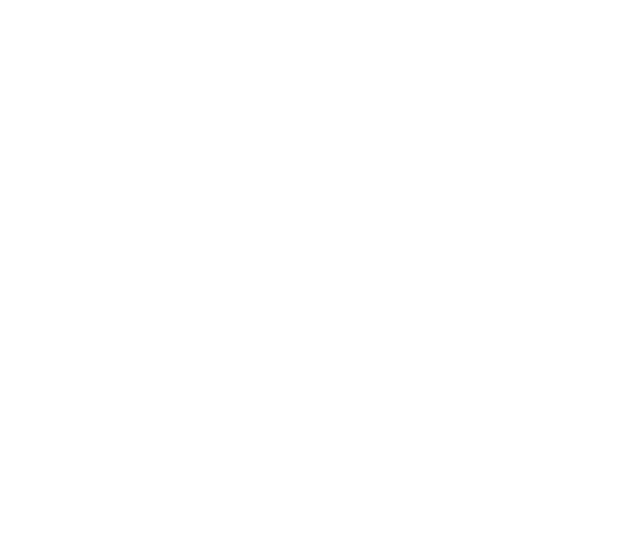
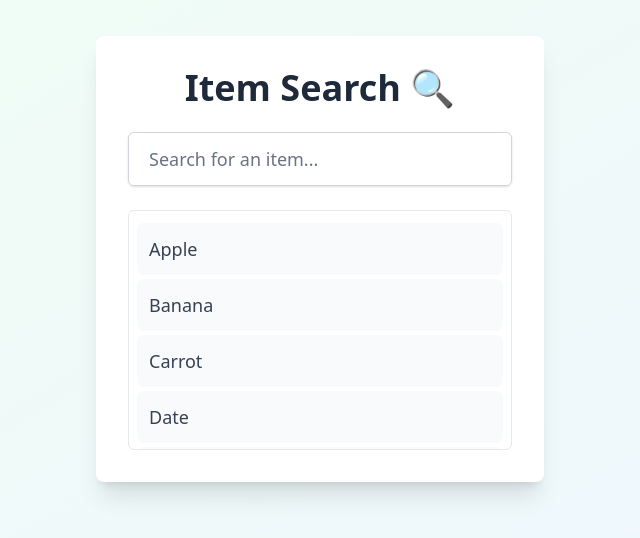
Before and after one commit to patel192/React-Practice, a React (Vite) app: page / in a window 1280 px wide. Shown: the part 4828-5366 px from the top of the page, without its empty margins (320-960 px from the left). Before the commit the page ends 4800 px from the top, so only its background shows below. Built offline with nearby package versions, Linux system fonts and the light colour scheme.

Commit message:
search component using useState

```diff
--- a/src/App.jsx
+++ b/src/App.jsx
@@ -1,5 +1,6 @@
 import "./App.css";
 import { ColorChanger } from "./Components/ColorChanger";
+import { Search_component } from "./Components/Search_component";
 import { To_Do_List } from "./Components/To_Do_List";
 
 import { UseState } from "./Components/UseState";
@@ -16,6 +17,7 @@
       <UseState4 />
       <To_Do_List/>
       <ColorChanger/>
+      <Search_component/>
     </>
   );
 }
--- /dev/null
+++ b/src/Components/Search_component.jsx
@@ -0,0 +1,73 @@
+import React, { useState } from "react";
+
+export const Search_component = () => {
+  const items = [
+    "Apple",
+    "Banana",
+    "Carrot",
+    "Date",
+    "Eggplant",
+    "Fig",
+    "Grape",
+    "Honeydew",
+    "Iceberg Lettuce",
+    "Jalapeño",
+    "Kiwi",
+    "Lemon",
+    "Mango",
+    "Nectarine",
+    "Orange",
+    "Pineapple",
+    "Quince",
+    "Raspberry",
+    "Strawberry",
+    "Tomato",
+    "Ugli Fruit",
+    "Vanilla Bean",
+    "Watermelon",
+    "Xigua", // A type of watermelon
+    "Yellow Bell Pepper",
+    "Zucchini"
+  ];
+  const [search, setSearch] = useState("");
+
+  function handleInputChange(event) {
+    setSearch(event.target.value);
+  }
+
+  const filteredItems = items.filter((item) =>
+    item.toLowerCase().includes(search.toLowerCase())
+  );
+
+  return (
+    <div className="flex flex-col items-center justify-start min-h-screen bg-gradient-to-br from-green-50 to-blue-50 p-6 font-sans">
+      <div className="w-full max-w-md bg-white rounded-lg shadow-xl p-8 mt-10">
+        <h1 className="text-4xl font-extrabold text-gray-800 mb-6 text-center">
+          Item Search 🔍
+        </h1>
+        <input
+          type="text"
+          value={search}
+          onChange={handleInputChange}
+          className="w-full px-5 py-3 border border-gray-300 rounded-md shadow-sm focus:outline-none focus:ring-3 focus:ring-blue-400 focus:border-blue-400 text-lg text-gray-800 placeholder-gray-500 transition duration-200 ease-in-out mb-6"
+          placeholder="Search for an item..."
+        />
+
+        {filteredItems.length === 0 && search.length > 0 ? (
+          <p className="text-center text-lg text-red-500 font-medium">No items found.</p>
+        ) : (
+          <ul className="max-h-60 overflow-y-auto custom-scrollbar border border-gray-200 rounded-md p-2">
+            {filteredItems.map((item, index) => (
+              <li
+                key={index}
+                className="p-3 my-1 bg-gray-50 hover:bg-blue-100 rounded-md text-lg text-gray-700 font-medium transition duration-150 ease-in-out cursor-pointer"
+              >
+                {item}
+              </li>
+            ))}
+          </ul>
+        )}
+      </div>
+    </div>
+  );
+};
```
